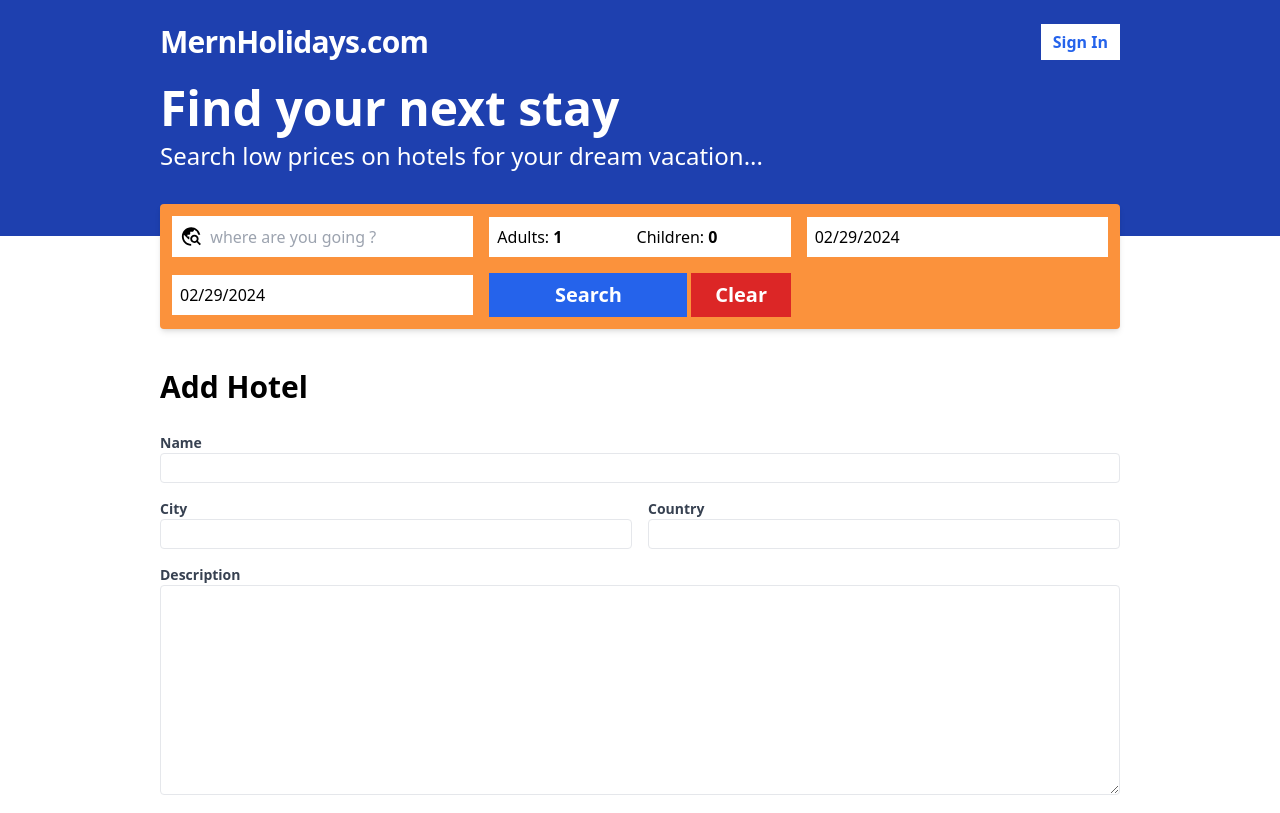
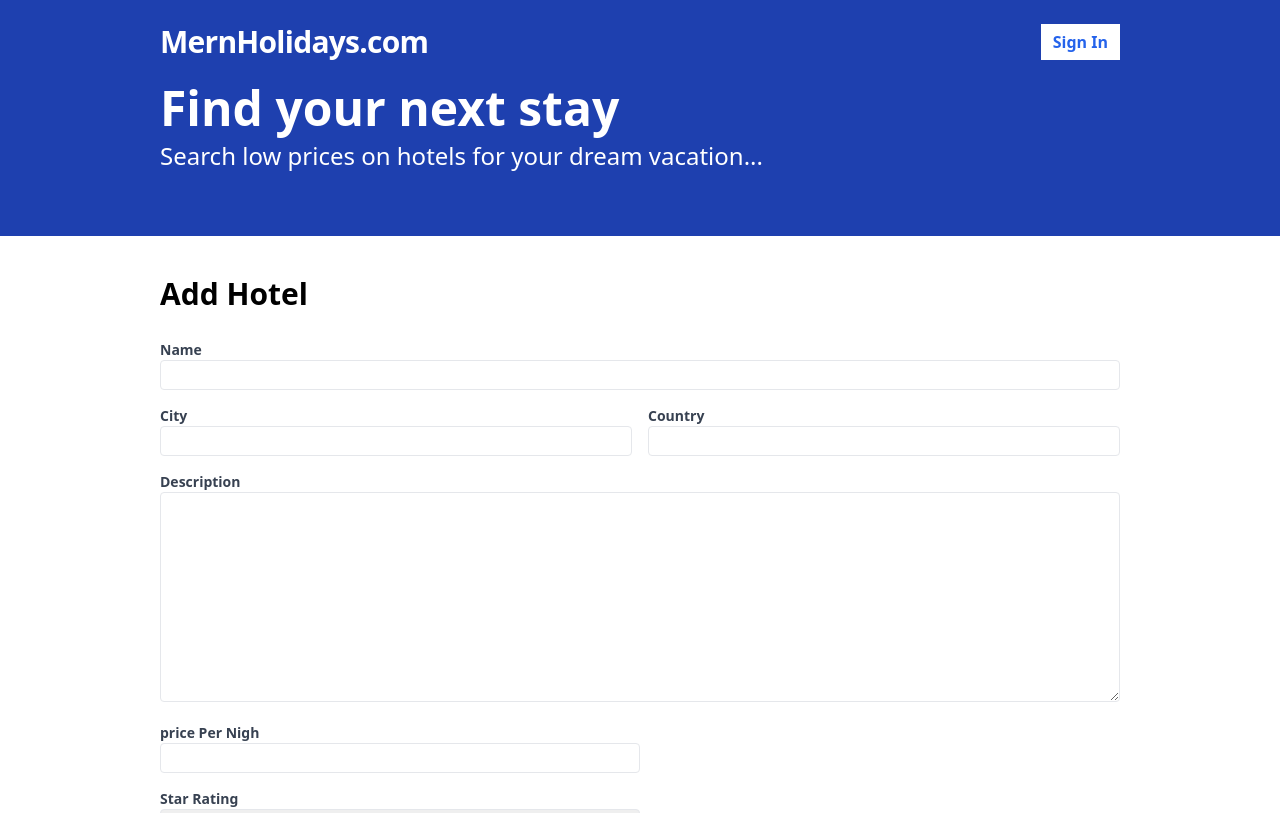
Before and after one commit to TharakaJayz/mern-hotel-booking, a React (Vite) app in the folder client/: page /add-hotel in a window 1280 px wide. Shown: the top 813 px of the page. Built offline with nearby package versions, Linux system fonts and the light colour scheme.

Commit message:
add hotel search bar issue fixed

```diff
--- a/client/src/App.tsx
+++ b/client/src/App.tsx
@@ -49,7 +49,7 @@ function App() {
             <Route
               path="/add-hotel"
               element={
-                <Layouts>
+                <Layouts isNotSearch = { true }>
                   <AddHotel />
                 </Layouts>
               }
@@ -65,7 +65,7 @@ function App() {
             <Route
               path="/edit-hotel/:hotelId"
               element={
-                <Layouts>
+                <Layouts isNotSearch = { true }>
                   <EditHotel />
                 </Layouts>
               }
--- a/client/src/pages/MyHotels.tsx
+++ b/client/src/pages/MyHotels.tsx
@@ -56,8 +56,10 @@ const MyHotels = () => {
             </div>
             <span className="flex justify-end">
               <Link
+
                 className="bg-blue-600 text-white text-xl font-bold p-2 hover:bg-blue-500"
                 to={`/edit-hotel/${hotel._id}`}
+
               >
                 {" "}
                 View Details
```
